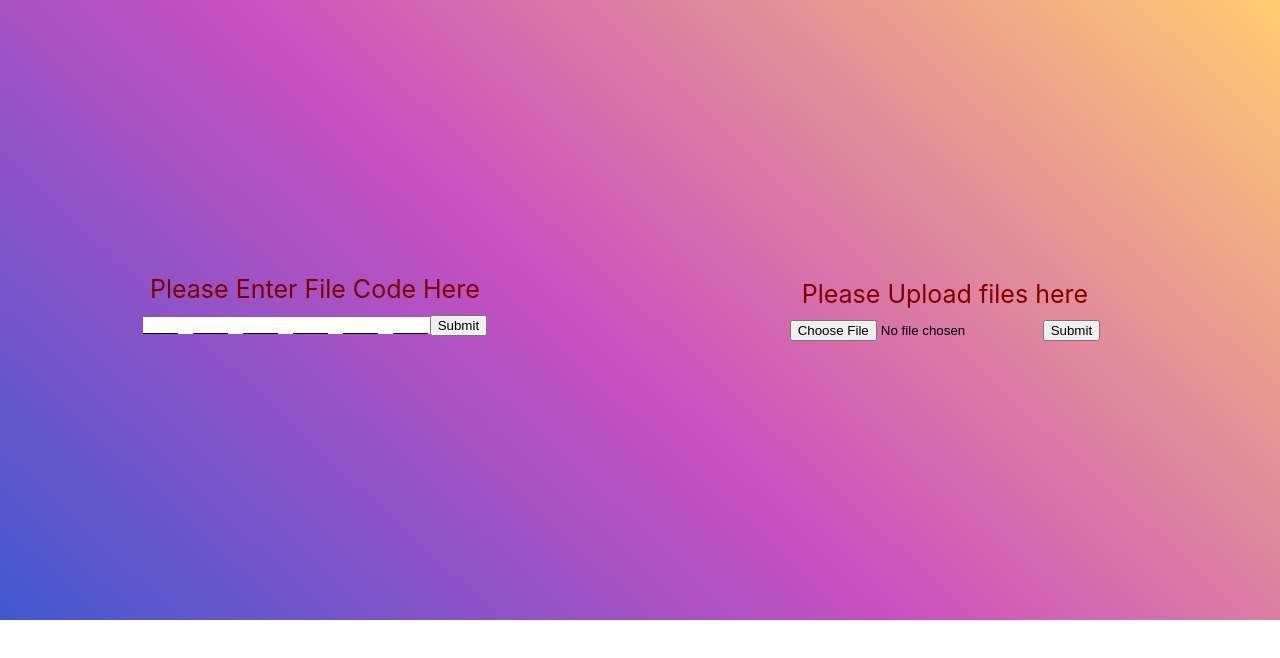
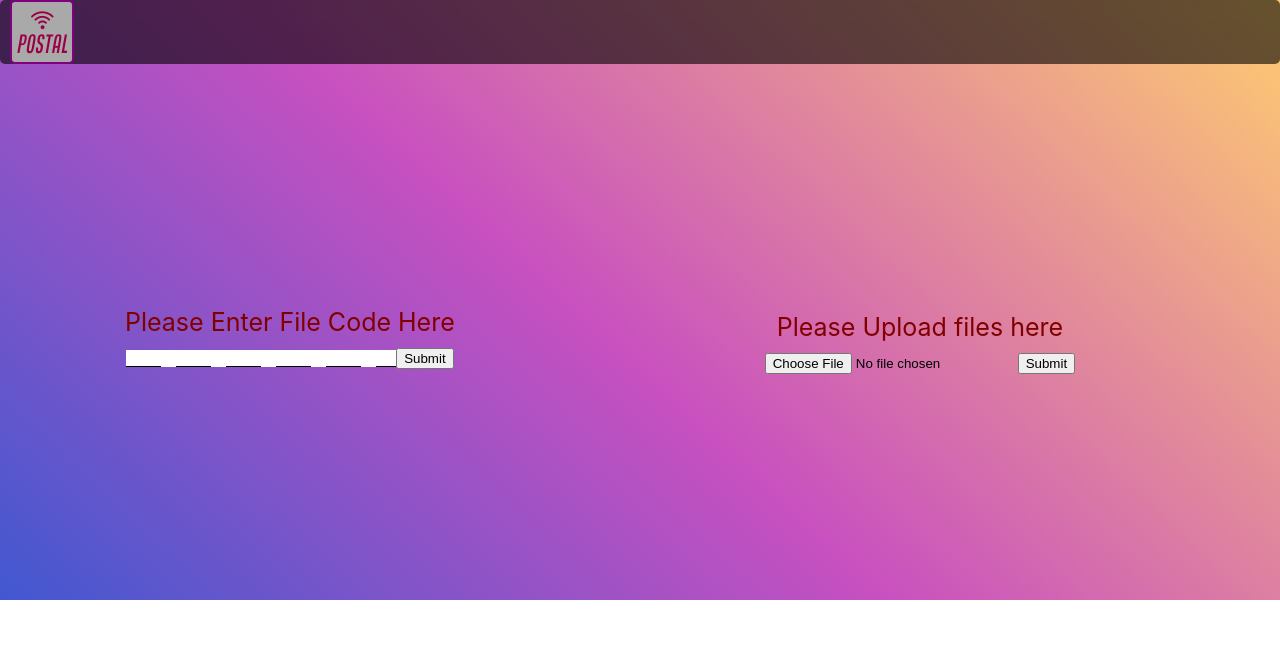
Before and after one commit to ae6ec/postal, a React (Create React App) app: page / in a window 1280 px wide. Shown: the top 658 px of the page. Built offline with nearby package versions, Linux system fonts and the light colour scheme; no server answers.

Commit message:
Added Navbar, Logo svg and function to reset.

```diff
--- a/src/App.css
+++ b/src/App.css
@@ -1,5 +1,8 @@
+* {
+  box-sizing: border-box;
+}
 .main-container {
-  padding: 10px;
+  padding: 6rem 10px 10px 10px;
   display: flex;
   height: 600px;
   flex-basis: 10px;
@@ -12,6 +15,27 @@
   );
 }
 
+.nav {
+  border-radius: 5px;
+  display: flex;
+  justify-content: left;
+  height: 4rem;
+  padding-left: 10px;
+  width: 100%;
+  position: fixed;
+  background: rgba(0, 0, 0, 0.6);
+  backdrop-filter: blur(8px);
+}
+.nav-logo {
+  border-radius: 5px;
+  border: 2px solid purple;
+  background-color: darkgrey;
+}
+
+.nav-logo:hover {
+  background-color: rgba(0, 0, 0, 0.6);
+  cursor: pointer;
+}
 .div-code-outer {
   width: 190px;
   overflow: hidden;
--- a/src/App.js
+++ b/src/App.js
@@ -4,6 +4,7 @@ import Code from './Components/Code';
 import FileDownloadDiv from './Components/FilesDownloadDiv';
 import FileUpload from './Components/FileUpload';
 import Nav from './Components/Nav';
+import ConsoleHelper from './helper/consolelogger';
 
 //TODO: add selectors as a type rather than hardcoding .download
 function App() {
@@ -12,18 +13,17 @@ function App() {
   const [showDownload, setShowDownload] = useState(false)
   const [fixCode, setFixCode] = useState(false)
 
-  // uploading -> setcode uploaded -> (no downloaddiv)
-  // puttingCode -> setcode uploaded no ->(downloaddiv)
-
-    //code        -> setcodeset
-    //fileupload  -> uplaoded 0 setcode 0
-    //Filedownload    -> uploaded 0 setcode 0
-
-  // TODO: disable input in Code  after setCodeSet
-  //button to reset
+  function reset(){
+    ConsoleHelper("Reseting all")
+    setfiles([])
+    setCode("")
+    setShowDownload(false)
+    setFixCode(false)
+  }
 
   return (
       <>
+      <Nav reset={reset}/>
         <div className = "main-container" >
           <Code
           fixCode={fixCode}
--- a/src/Components/Code.js
+++ b/src/Components/Code.js
@@ -13,9 +13,10 @@ export default function Code(props) {
     useEffect(() => {
         ConsoleHelper(`${Apis.API_FILE_INFO}`)
         ConsoleHelper(`In useEffect ${props.fixCode} ${inputCodeForm.current.value}`);
+        setfilecodeinput(props.code);
+        inputCodeForm.current.value  = props.code;
+
         if(props.fixCode === true){
-            setfilecodeinput(props.code);
-            inputCodeForm.current.value  = props.code;
             inputCodeForm.current.disabled = true;
             ConsoleHelper("disabled");
         }
--- a/src/Components/Nav.js
+++ b/src/Components/Nav.js
@@ -1,8 +1,13 @@
 import React from 'react';
+import { ReactComponent as Logosvg } from '../assets/icon.svg';
+import '../App.css';
 
-export default function Nav() {
+export default function Nav({reset}) {
     return (
-        <div className={"nav"}>
+        <div className={"nav"} >
+            <div  onClick={reset} >
+                <Logosvg  className={"nav-logo"} width={64} height={64}/>
+            </div>
         </div>
     )
 }
```
Also changed, not shown: src/assets/icon.svg (added).
